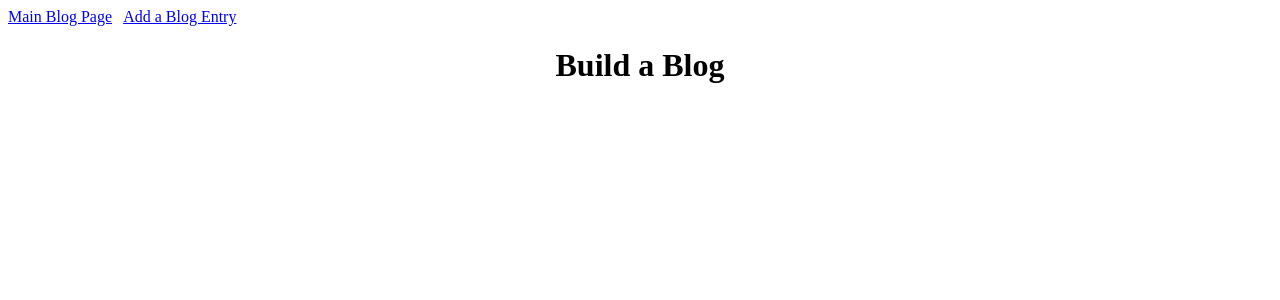
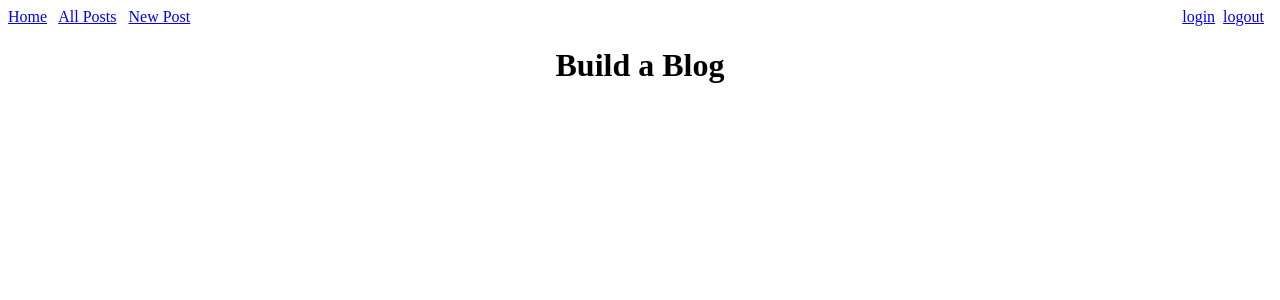
Before and after one commit to GuitarLover82/blogz, a Flask app: page /blog in a window 1280 px wide. Shown: the top 300 px of the page. Run offline with Flask 2, Linux system fonts and the light colour scheme; data that the repository does not hold is empty.

Commit message:
restructured my hrefs in base.py. gotta stop for the night.

```diff
--- a/templates/base.html
+++ b/templates/base.html
@@ -8,9 +8,12 @@
     </head>
 <body>
     <nav>
-        <a style="margin-right: 0.5em;" href="/blog">Main Blog Page</a>
-        <a href="/newpost">Add a Blog Entry</a>
-    </nav>
+        <a style="margin-right: 0.5em;" href="/">Home</a>
+        <a style="margin-right: 0.5em;" href="/blog">All Posts</a>
+        <a style="margin-right; 0.5em;" href="/newpost">New Post</a>
+        <a style="float: right; margin-right: 0.5em;" href="/logout">logout</a>
+        <a style="float: right; margin-right: 0.5em;" href="/login">login</a>
+        </nav>
 
     {% with messages = get_flashed_messages(with_categories=True) %}
         <ul>
```
